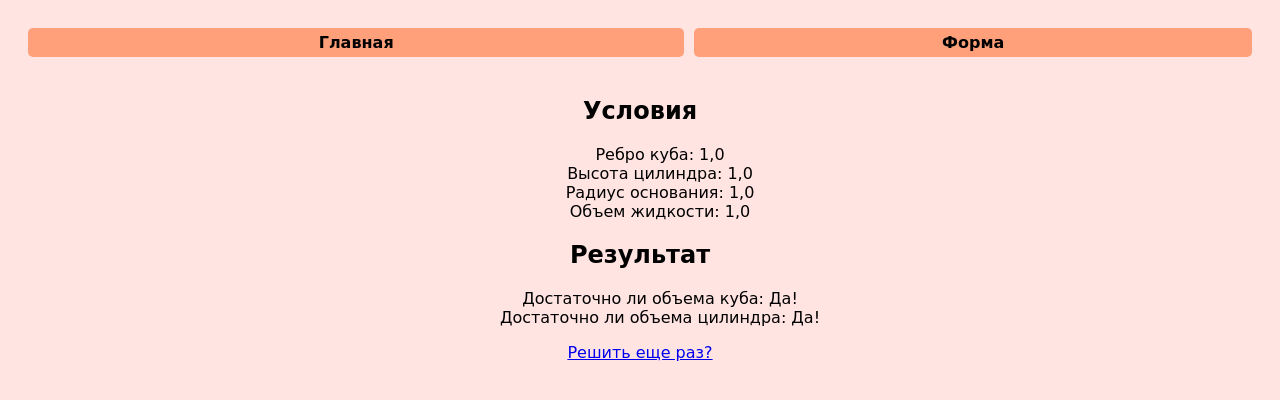
After one commit to yulachi/cats-fun-site, a Django app: page /algo/task_result/1/ in a window 1280 px wide. The commit adds this page. Shown: the top 400 px of the page. Run offline with Django 4.2, Linux system fonts and the light colour scheme; tables that the repository leaves empty hold one stand-in row (values such as "Sample post").

Commit message:
added task result view and model

```diff
--- a/algo/models.py
+++ b/algo/models.py
@@ -47,3 +47,20 @@ class AlgoTask(models.Model):
             f"volume = {self.m}, "
             f"date = {self.timestamp}"
         )
+
+
+class TaskResult(models.Model):
+    task = models.OneToOneField(
+        AlgoTask,
+        on_delete=models.CASCADE,
+        primary_key=True,
+    )
+    fit_in_cube = models.BooleanField()
+    fit_in_cylinder = models.BooleanField()
+
+    def __str__(self):
+        return (
+            f"fit in cube: {self.fit_in_cube}, "
+            f"fit in cylinder: {self.fit_in_cylinder}, "
+            f"task: {self.task}"
+        )
--- a/algo/templates/algo/menu.html
+++ b/algo/templates/algo/menu.html
@@ -1,6 +1,7 @@
 <html>
 {% load static %}
 {% url 'algo:index' as index %}
+{% url 'algo:task' as task %}
 
 <head>
     <meta charset="UTF-8" />
@@ -16,6 +17,9 @@
                     <td class="{% if request.path == index %}active{% else %}inactive{% endif %}">
                         <a href="{{ index }}"> Главная </a>
                     </td>
+                    <td class="{% if request.path == task %}active{% else %}inactive{% endif %}">
+                        <a href="{{ task }}"> Форма </a>
+                    </td>
                 </tr>
             </table>
         </div>
--- /dev/null
+++ b/algo/templates/algo/task_result.html
@@ -0,0 +1,28 @@
+{% extends "algo/menu.html" %} {% load static %} {% block content %}
+
+<style>
+    ul {
+        list-style-position: inside;
+        list-style-type: none;
+    }
+</style>
+
+<center>
+    <h2>Условия</h2>
+    <ul>
+        <li>Ребро куба: {{ taskresult.task.a }}</li>
+        <li>Высота цилиндра: {{ taskresult.task.h }}</li>
+        <li>Радиус основания: {{ taskresult.task.r }}</li>
+        <li>Объем жидкости: {{ taskresult.task.m }}</li>
+    </ul>
+
+    <h2>Результат</h2>
+    <ul>
+        <li>Достаточно ли объема куба: {% if taskresult.fit_in_cube %}Да!{% else %}Нет :({% endif %}</li>
+        <li>Достаточно ли объема цилиндра: {% if taskresult.fit_in_cylinder %}Да!{% else %}Нет :({% endif %}</li>
+    </ul>
+
+    <a href="{% url 'algo:task' %}">Решить еще раз?</a>
+</center>
+
+{% endblock content %}
--- a/algo/urls.py
+++ b/algo/urls.py
@@ -8,8 +8,8 @@ urlpatterns = [
     path("", views.index, name="index"),
     # ex: /algo/task/
     path("task/", views.task, name="task"),
-    # # ex: /algo/task_result/5/
-    # path("task_result/<int:pk>/", views.TaskResultView.as_view(), name="task_result"),
+    # ex: /algo/task_result/5/
+    path("task_result/<int:pk>/", views.ResultView.as_view(), name="task_result"),
     # # ex: /algo/history/
     # path("history/", views.history, name="history"),
 ]
--- a/algo/views.py
+++ b/algo/views.py
@@ -1,11 +1,13 @@
 from django.db.models import Avg, Count, Max, Min, StdDev, Sum
+from django.forms.models import model_to_dict
 from django.http import HttpRequest, HttpResponseRedirect
 from django.shortcuts import render
 from django.urls import reverse
 from django.views import generic
 
 from .forms import TaskForm
-from .models import AlgoTask
+from .models import AlgoTask, TaskResult
+from .solver import solve_task
 
 
 def index(request: HttpRequest):
@@ -17,9 +19,22 @@ def task(request: HttpRequest):
     task_form = TaskForm(post_data)
     if task_form.is_valid():
         task = task_form.save()
-        return HttpResponseRedirect(reverse("algo:task_result", args=(task.id,)))
+
+        # solving task and saving results
+        task_conditions = model_to_dict(task)
+        task_conditions.pop("id")
+        fit_in_cube, fit_in_cylinder = solve_task(**task_conditions)
+        result = TaskResult(task=task, fit_in_cube=fit_in_cube, fit_in_cylinder=fit_in_cylinder)
+        result.save()
+
+        return HttpResponseRedirect(reverse("algo:task_result", args=(result.pk,)))
 
     return render(request, "algo/task.html", {"form": task_form})
+
+
+class ResultView(generic.DetailView):
+    model = TaskResult
+    template_name = "algo/task_result.html"
 
 
 def history(request: HttpRequest):
@@ -58,8 +73,3 @@ def history(request: HttpRequest):
         "field_names": field_names,
     }
     return render(request, "table.html", context)
-
-
-class TaskResultView(generic.DetailView):
-    model = AlgoTask
-    template_name = "algo/task_result.html"
```
Also changed, not shown: algo/solver.py (added, +8 -0 lines), algo/templates/algo/task.html (+1 -6 lines), algo/migrations/0002_taskresult.py (added).
